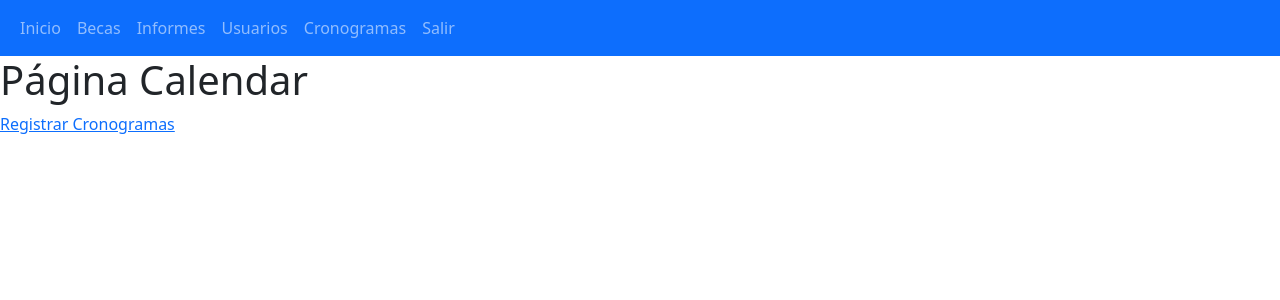
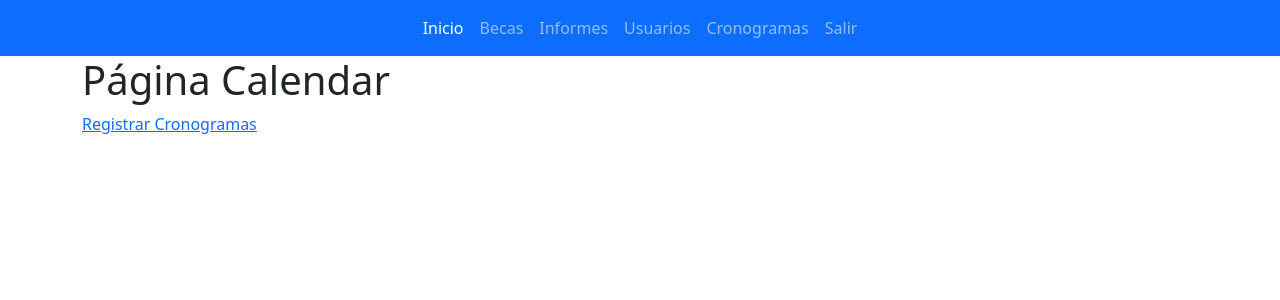
Before and after one commit to Jun-266/becas-filantropia, a Django app: page /calendar/ in a window 1280 px wide. Shown: the top 300 px of the page. Run offline with Django 4.2, Linux system fonts and the light colour scheme; the visitor is signed in with stand-in values (Sample User, id 1).

Commit message:
refactor: Navbar centrado

```diff
--- a/app_becas/templates/layouts/base.html
+++ b/app_becas/templates/layouts/base.html
@@ -8,11 +8,10 @@
           rel="stylesheet">
 </head>
 <body>
-    <nav class="navbar navbar-expand-sm bg-primary navbar-dark">
-        <div class="container-fluid">
+    <nav class="navbar navbar-expand-sm bg-primary navbar-dark justify-content-center">
         <ul class="navbar-nav">
             <li class="nav-item">
-                    <a class="nav-link" href="/home/">
+                <a class="nav-link active" href="/home/">
                     Inicio
                 </a>
             </li>
@@ -42,11 +41,12 @@
                 </a>
             </li>
         </ul>
-        </div>
     </nav>
 
+    <div class="container">
         {% block content %}
         {% endblock %}
+    </div>
 
     <!-- Plantillas para elementos HTML.
     <li class="nav-item">
```
Lines whose indentation alone changed are shown as unchanged.
